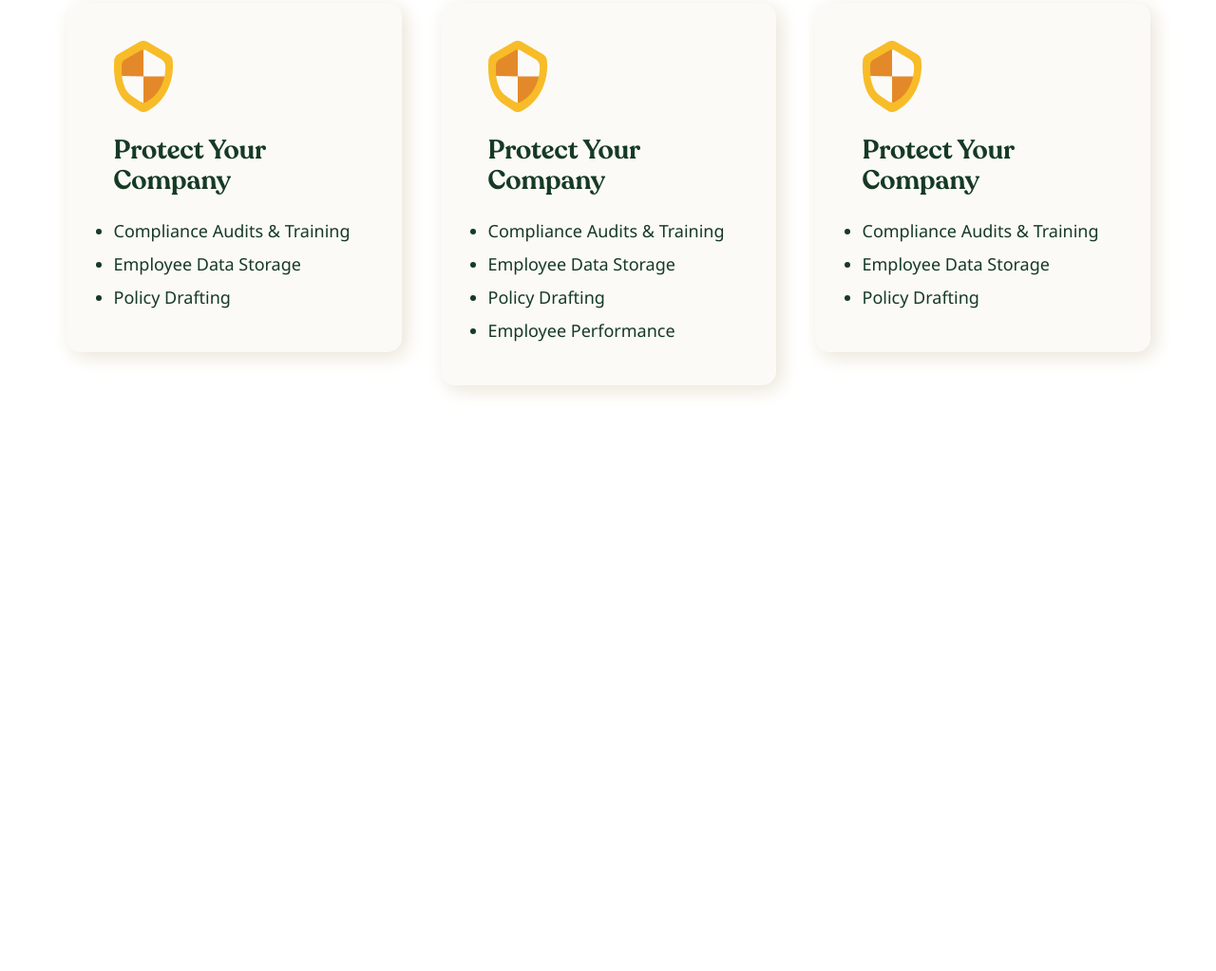
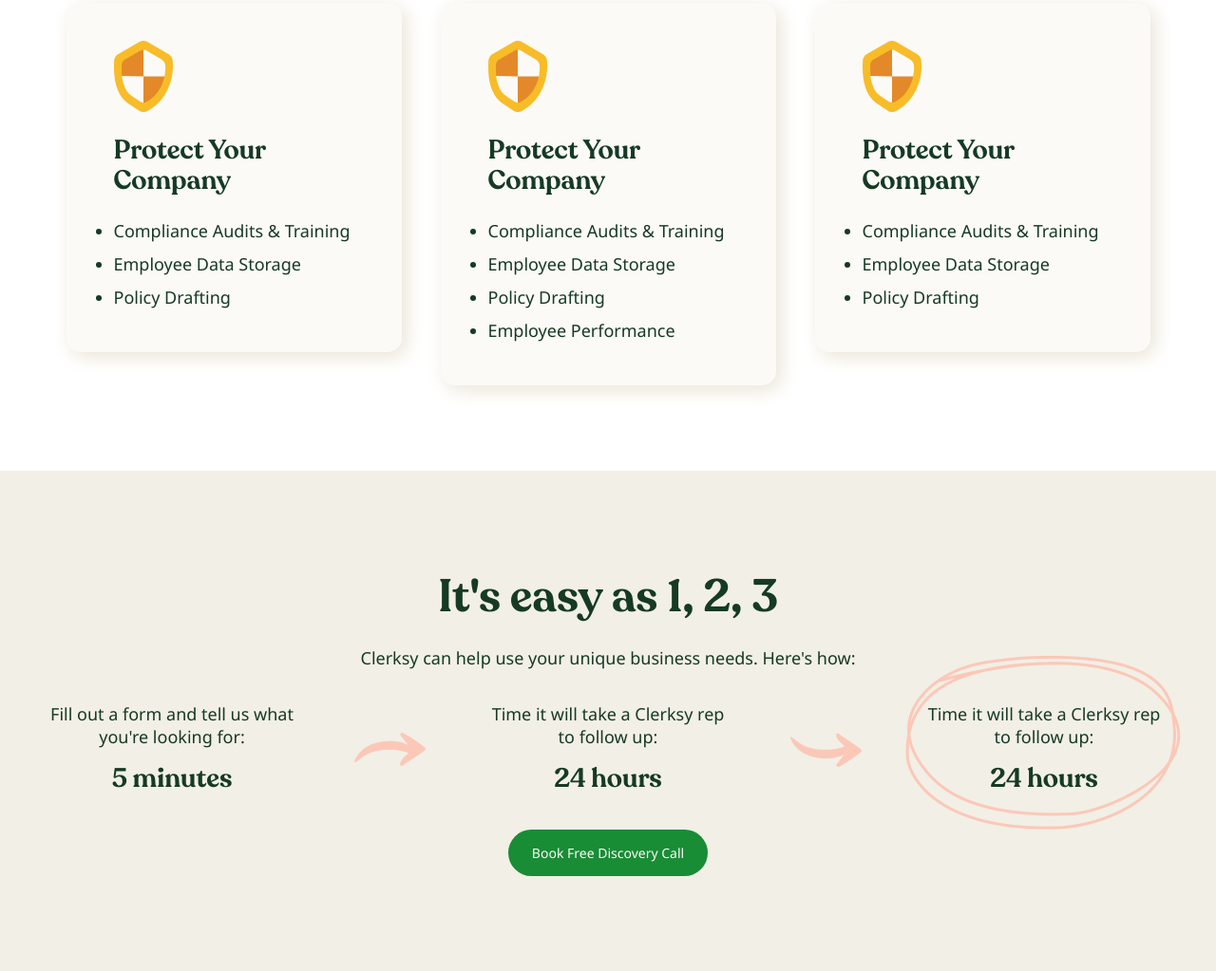
Before and after one commit to IT-LABSacademy/clerksy, a plain HTML site: page index.html in a window 1280 px wide. Shown: the part 2727-3750 px from the top of the page at 95% size. Before the commit the page ends 3223 px from the top, so only its background shows below. Drawn offline with Linux system fonts and the light colour scheme.

Commit message:
feat: added easy section

```diff
--- a/css/media.css
+++ b/css/media.css
@@ -1,6 +1,6 @@
 /* 1170 */
 @media(max-width:1170px) {
-  .features .container .wrapper .card:nth-child(2){
+  .features .container .wrapper .card:nth-child(2) {
     order: 1;
   }
 
@@ -11,6 +11,10 @@
 @media(max-width:1140px) {
   .hero .container .img-block img {
     width: 600px;
+  }
+
+  .easy .wrapper {
+    justify-content: center;
   }
 }
 
@@ -46,7 +50,13 @@
   .play .container .img-block {
     order: -1;
   }
+
+  .easy .wrapper .item:last-child::after {
+    display: none;
+  }
+
 }
+
 
 /* 500 */
 @media (max-width:500px) {
--- a/css/style.css
+++ b/css/style.css
@@ -235,3 +235,57 @@ body {
   list-style: disc;
   line-height: 35px;
 }
+
+/* easy */
+.easy {
+  background: var(--beige);
+  text-align: center;
+  padding: 100px 0;
+}
+
+.easy .wrapper {
+  display: flex;
+  align-items: center;
+  justify-content: space-between;
+  margin: 35px 0;
+  flex-wrap: wrap;
+  gap: 50px;
+}
+
+.easy .wrapper .item {
+  width: 262px;
+  color: var(--green);
+}
+
+.easy .wrapper .item:last-child {
+  position: relative;
+}
+
+.easy .wrapper .item:last-child::after {
+  content: "";
+  width: 290px;
+  height: 183px;
+  position: absolute;
+  left: -15px;
+  top: -50%;
+  background: url(../Images/circle.png) no-repeat center/contain;
+}
+
+.easy .wrapper .item img {
+  width: 200px;
+}
+
+
+.easy .wrapper .item p {
+  font-size: 18px;
+  font-weight: 400;
+  font-family: "Noto", sans-serif;
+  margin-bottom: 13px;
+
+}
+
+.easy .wrapper .item h3 {
+  font-size: 28px;
+  font-weight: 600;
+  font-family: "Reco", sans-serif;
+}
--- a/index.html
+++ b/index.html
@@ -184,9 +184,51 @@
             <li>Compliance Audits & Training</li>
             <li>Employee Data Storage</li>
             <li>Policy Drafting</li>
-          </ul>
         </div>
       </div>
+    </div>
+  </section>
+
+
+  <!-- easy -->
+  <section class="easy">
+    <div class="container">
+      <!-- text-content -->
+      <div class="text-content">
+        <h1 class="title green">It's easy as 1, 2, 3</h1>
+        <p class="subtitle green">Clerksy can help use your unique business needs. Here's how:</p>
+      </div>
+
+      <!-- wrapper -->
+      <div class="wrapper">
+        <!-- item -->
+        <div class="item">
+          <p>Fill out a form and tell us what you're looking for:</p>
+          <h3>5 minutes</h3>
+        </div>
+
+        <img src="Images/Arrow.png" alt="#">
+
+        <!-- item -->
+        <div class="item">
+          <p>Time it will take a Clerksy rep to follow up:</p>
+          <h3>24 hours</h3>
+        </div>
+
+        <img src="Images/Arrow2.png" alt="#">
+
+        <!-- item -->
+        <div class="item">
+          <p>Time it will take a Clerksy rep to follow up:</p>
+          <h3>24 hours</h3>
+        </div>
+      </div>
+      <button class="btn">
+        Book Free Discovery Call
+      </button>
+
+
+
     </div>
   </section>
 
```
